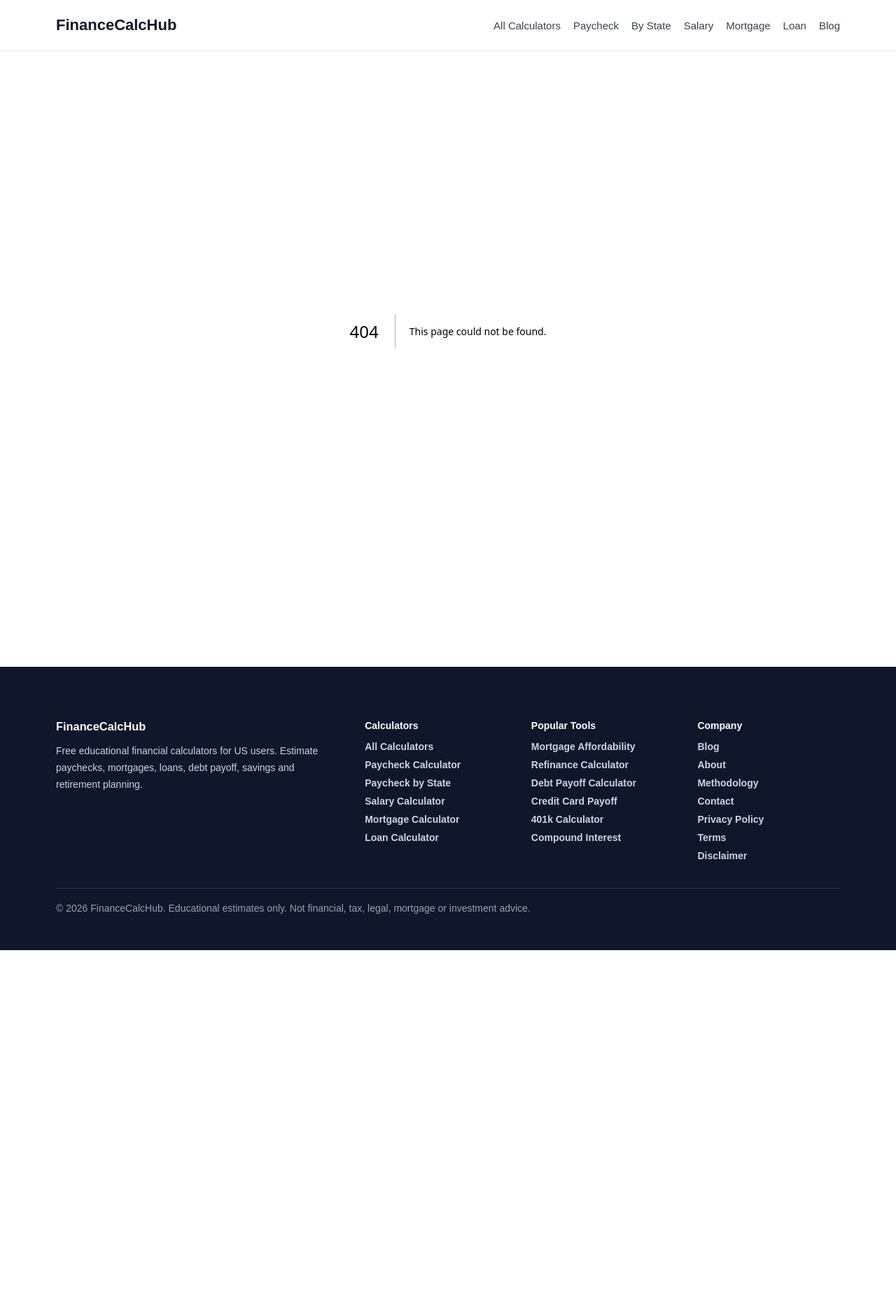
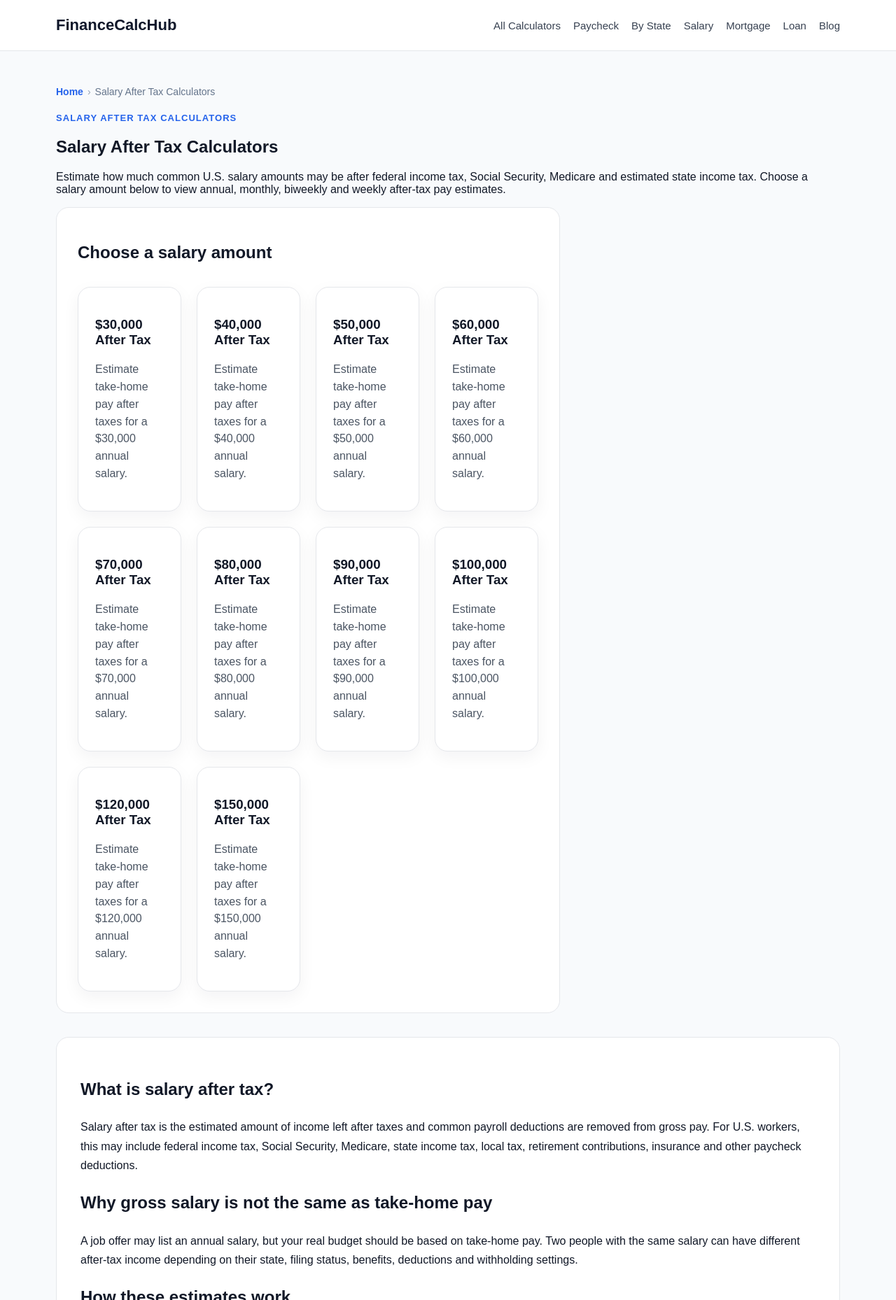
Before and after one commit to milicdejan94-ai/financecalchub, a Next.js app: page /salary-after-tax in a window 1280 px wide. Before the commit this address had no page. Shown: the top 1858 px of the page at 70% size. Before the commit the page ends 1358 px from the top, so only its background shows below. Built offline with nearby package versions, Linux system fonts and the light colour scheme.

Commit message:
Add salary after tax directory page

```diff
--- /dev/null
+++ b/app/salary-after-tax/page.tsx
@@ -0,0 +1,133 @@
+import RelatedCalculators from '../../components/RelatedCalculators';
+import Breadcrumbs from '../../components/Breadcrumbs';
+import { salaryAmounts } from '../../lib/salaryAmounts';
+
+export const metadata = {
+  title: 'Salary After Tax Calculators | FinanceCalcHub',
+  description:
+    'Estimate after-tax income for common U.S. salary amounts. Compare annual, monthly, biweekly and weekly take-home pay after estimated taxes.',
+};
+
+export default function SalaryAfterTaxDirectoryPage() {
+  return (
+    <section className="section">
+      <div className="container">
+        <Breadcrumbs
+          items={[
+            { label: 'Home', href: '/' },
+            { label: 'Salary After Tax Calculators' },
+          ]}
+        />
+
+        <p className="eyebrow">Salary after tax calculators</p>
+
+        <h1>Salary After Tax Calculators</h1>
+
+        <p>
+          Estimate how much common U.S. salary amounts may be after federal
+          income tax, Social Security, Medicare and estimated state income tax.
+          Choose a salary amount below to view annual, monthly, biweekly and
+          weekly after-tax pay estimates.
+        </p>
+
+        <div className="calculator-box">
+          <h2>Choose a salary amount</h2>
+
+          <div className="grid">
+            {salaryAmounts.map((amount) => (
+              <a
+                key={amount}
+                className="card"
+                href={`/salary-after-tax/${amount}`}
+              >
+                <h3>${amount.toLocaleString('en-US')} After Tax</h3>
+                <p>
+                  Estimate take-home pay after taxes for a $
+                  {amount.toLocaleString('en-US')} annual salary.
+                </p>
+              </a>
+            ))}
+          </div>
+        </div>
+
+        <div className="content-box" style={{ marginTop: 34 }}>
+          <h2>What is salary after tax?</h2>
+
+          <p>
+            Salary after tax is the estimated amount of income left after taxes
+            and common payroll deductions are removed from gross pay. For U.S.
+            workers, this may include federal income tax, Social Security,
+            Medicare, state income tax, local tax, retirement contributions,
+            insurance and other paycheck deductions.
+          </p>
+
+          <h2>Why gross salary is not the same as take-home pay</h2>
+
+          <p>
+            A job offer may list an annual salary, but your real budget should be
+            based on take-home pay. Two people with the same salary can have
+            different after-tax income depending on their state, filing status,
+            benefits, deductions and withholding settings.
+          </p>
+
+          <h2>How these estimates work</h2>
+
+          <p>
+            These pages use simplified assumptions to estimate after-tax pay for
+            common salary amounts. They are designed for quick educational
+            planning and should not be treated as tax, payroll, financial or
+            legal advice.
+          </p>
+
+          <h2>When to use these calculators</h2>
+
+          <p>
+            Salary after tax estimates can help when comparing job offers,
+            planning rent, estimating mortgage affordability, budgeting for car
+            payments, setting savings goals or understanding how much money may
+            actually hit your bank account.
+          </p>
+
+          <h2>Important note</h2>
+
+          <p>
+            Actual take-home pay can vary based on federal tax brackets, state
+            taxes, local taxes, credits, deductions, W-4 settings, retirement
+            contributions, health insurance and employer payroll rules. For a
+            more detailed estimate, use the full paycheck calculator.
+          </p>
+        </div>
+
+        <RelatedCalculators
+          title="Related paycheck and salary tools"
+          tools={[
+            {
+              title: 'Paycheck Calculator',
+              href: '/calculators/paycheck',
+            },
+            {
+              title: 'Federal Tax Calculator',
+              href: '/calculators/federal-tax',
+            },
+            {
+              title: 'Salary Calculator',
+              href: '/salary-calculator',
+            },
+            {
+              title: 'Paycheck Calculators by State',
+              href: '/paycheck-calculator',
+            },
+            {
+              title: '401(k) Calculator',
+              href: '/calculators/401k',
+            },
+            {
+              title: 'Mortgage Affordability Calculator',
+              href: '/calculators/mortgage-affordability',
+            },
+          ]}
+        />
+      </div>
+    </section>
+  );
+}
--- a/app/sitemap.ts
+++ b/app/sitemap.ts
@@ -11,6 +11,7 @@ export default function sitemap(): MetadataRoute.Sitemap {
     '/calculators',
     '/paycheck-calculator',
     '/salary-calculator',
+    '/salary-after-tax',
 
     '/calculators/paycheck',
     '/calculators/hourly-paycheck',
```
